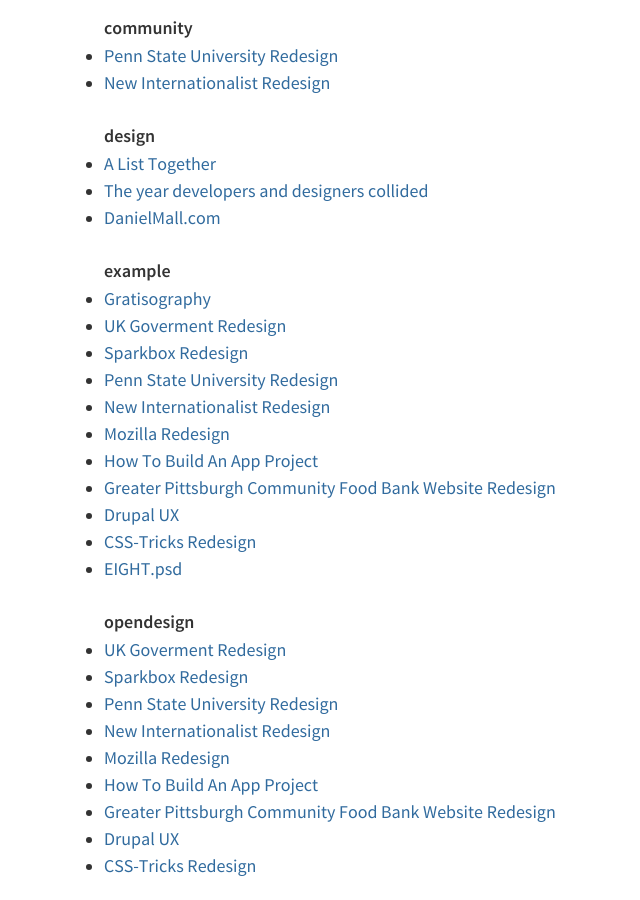
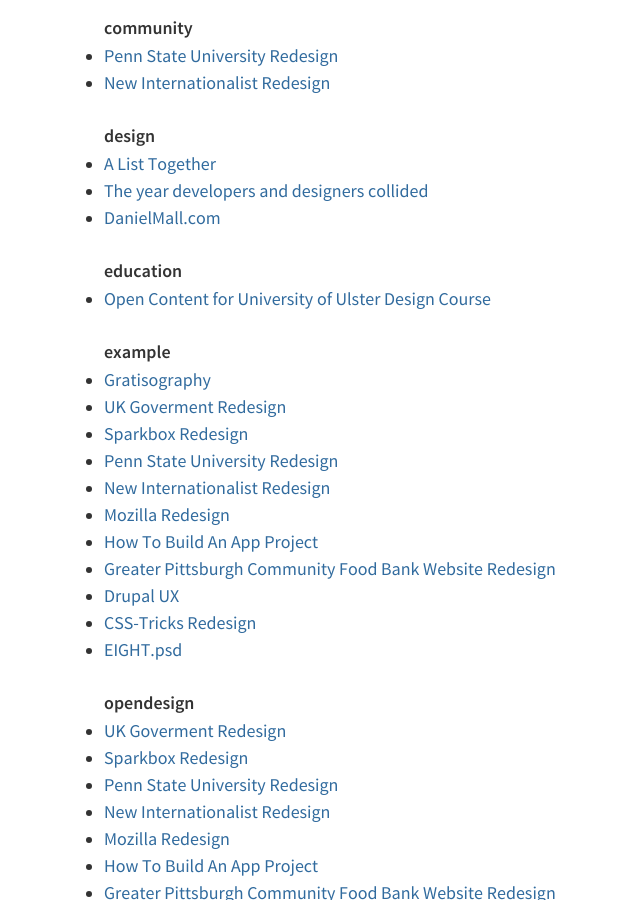
Before and after one commit to DesignOpen/designopen.github.io, a Jekyll site: the page built from index.html, in a window 1280 px wide and 900 px high, scrolled down 1324 px. Shown: the whole window, without its empty margins (179-819 px from the left). Built offline with Jekyll 4.4.1, drawn with Linux system fonts in a browser that asks for light colours.

Commit message:
added education resource tag

```diff
--- a/_config.yml
+++ b/_config.yml
@@ -67,5 +67,4 @@
     github: mrondina
     bio: 'Interactive designer working in web, games and mobile development.'
 
-resourceTags: ["benefits", "blog", "challenges", "community", "design",
-	"example", "opendesign", "source"]
+resourceTags: ["benefits", "blog", "challenges", "community", "design", "education", "example", "opendesign", "source"]
```
Also changed, not shown: resourced/_posts/2014-10-14-open-skillshare.md (+1 -1 lines).
